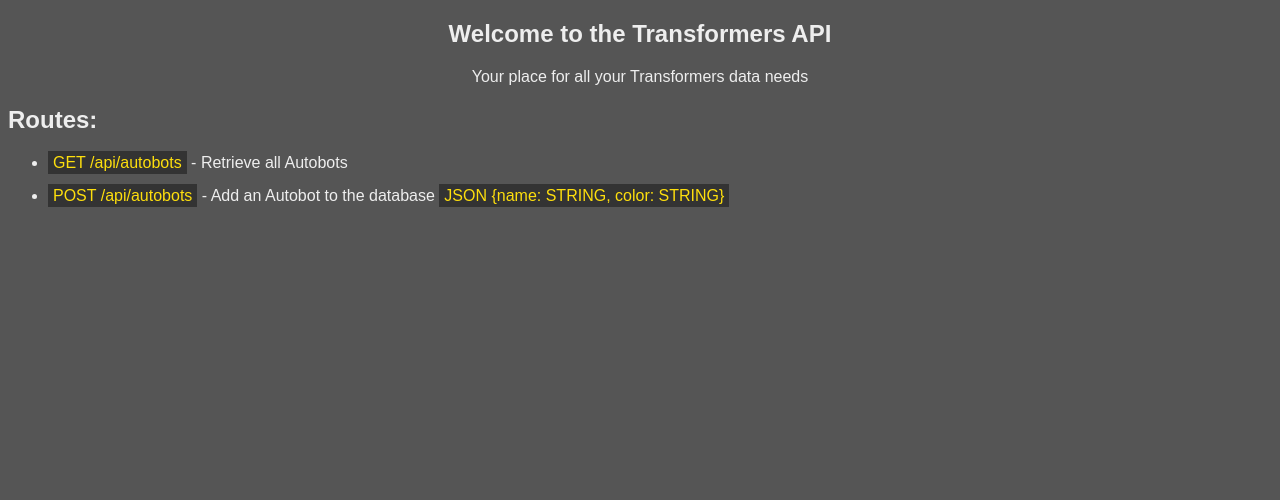
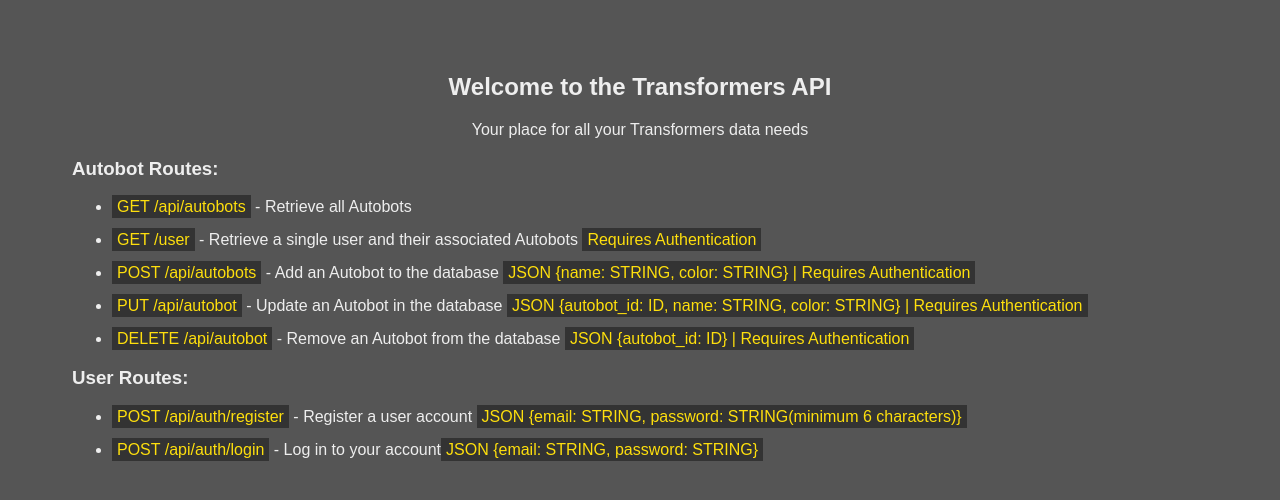
Before and after one commit to jdtdesigns/mongo_overview, a website: page client/index.html in a window 1280 px wide. Drawn offline with Linux system fonts and the light colour scheme.

Commit message:
ready for deploy

```diff
--- a/client/css/style.css
+++ b/client/css/style.css
@@ -3,6 +3,7 @@
   background: #555;
   color: #eee;
   font-family: sans-serif;
+  padding: 45px 5%;
 }
 
 /* GLOBAL CLASSES */
--- a/client/index.html
+++ b/client/index.html
@@ -12,11 +12,21 @@
     <p>Your place for all your Transformers data needs</p>
   </section>
 
-  <h2>Routes:</h2>
-
+  <h3>Autobot Routes:</h3>
   <ul>
     <li><span class="code">GET /api/autobots</span> - Retrieve all Autobots</li>
-    <li><span class="code">POST /api/autobots</span> - Add an Autobot to the database <span class="code">JSON {name: STRING, color: STRING}</span></li>
+    <li><span class="code">GET /user</span> - Retrieve a single user and their associated Autobots <span class="code">Requires Authentication</span></li>
+    <li><span class="code">POST /api/autobots</span> - Add an Autobot to the database <span class="code">JSON {name: STRING, color: STRING} | Requires Authentication</span></li>
+    <li><span class="code">PUT /api/autobot</span> - Update an Autobot in the database <span class="code">JSON {autobot_id: ID, name: STRING, color: STRING} | Requires Authentication</span></li>
+    <li><span class="code">DELETE /api/autobot</span> - Remove an Autobot from the database <span class="code">JSON {autobot_id:
+        ID} | Requires Authentication</span></li>
+  </ul>
+
+  <h3>User Routes:</h3>
+  <ul>
+    <li><span class="code">POST /api/auth/register</span> - Register a user account <span class="code">JSON {email: STRING, password: STRING(minimum 6 characters)}</span></li>
+    <li><span class="code">POST /api/auth/login</span> - Log in to your account<span class="code">JSON {email: STRING,
+        password: STRING}</span></li>
   </ul>
 </body>
 </html>
--- a/server/config/connection.js
+++ b/server/config/connection.js
@@ -1,5 +1,5 @@
 const mongoose = require('mongoose');
 
-mongoose.connect('mongodb://127.0.0.1:27017/transformers_db');
+mongoose.connect(process.env.DB_URL || 'mongodb://127.0.0.1:27017/transformers_db');
 
 module.exports = mongoose.connection;
```
